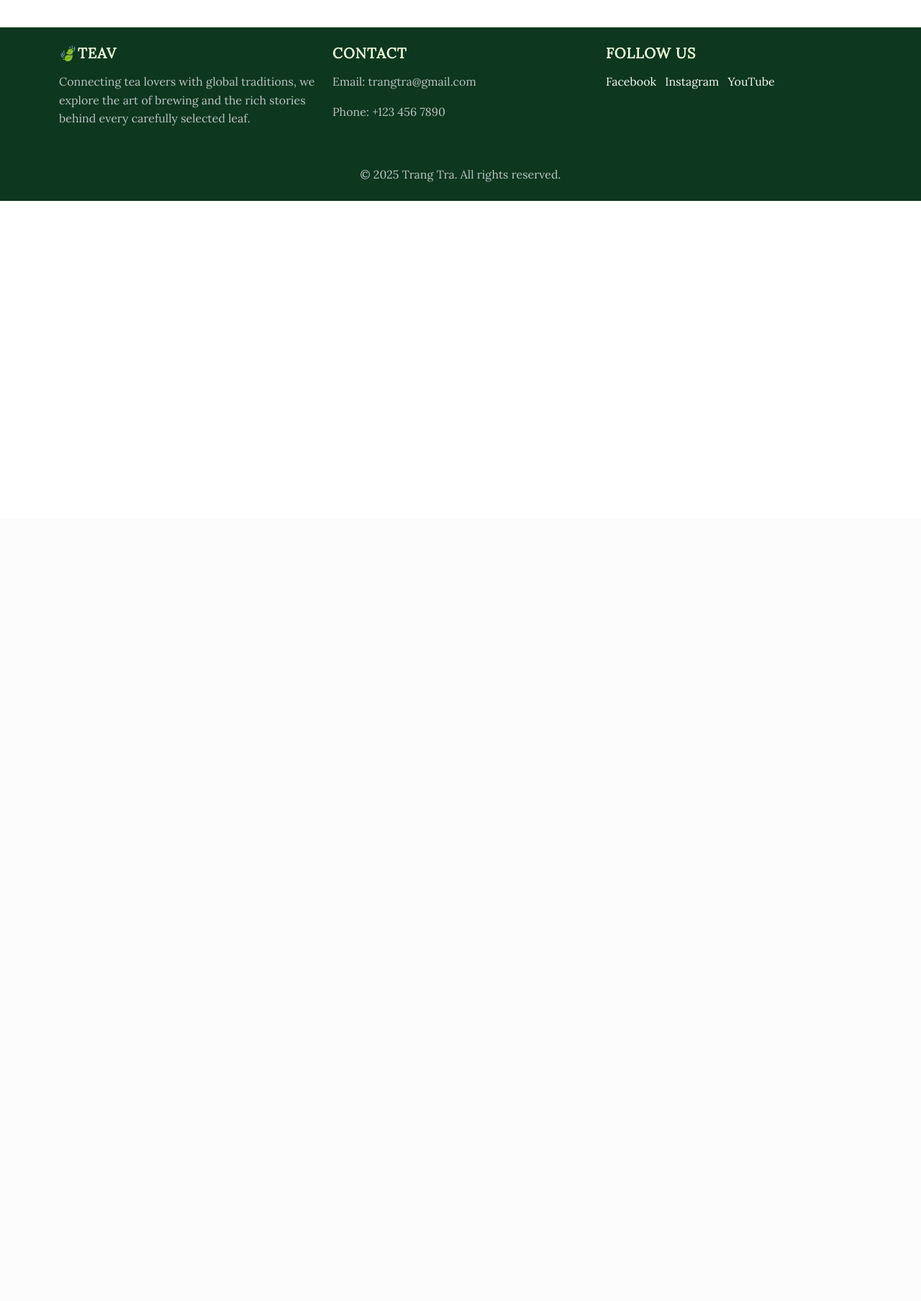
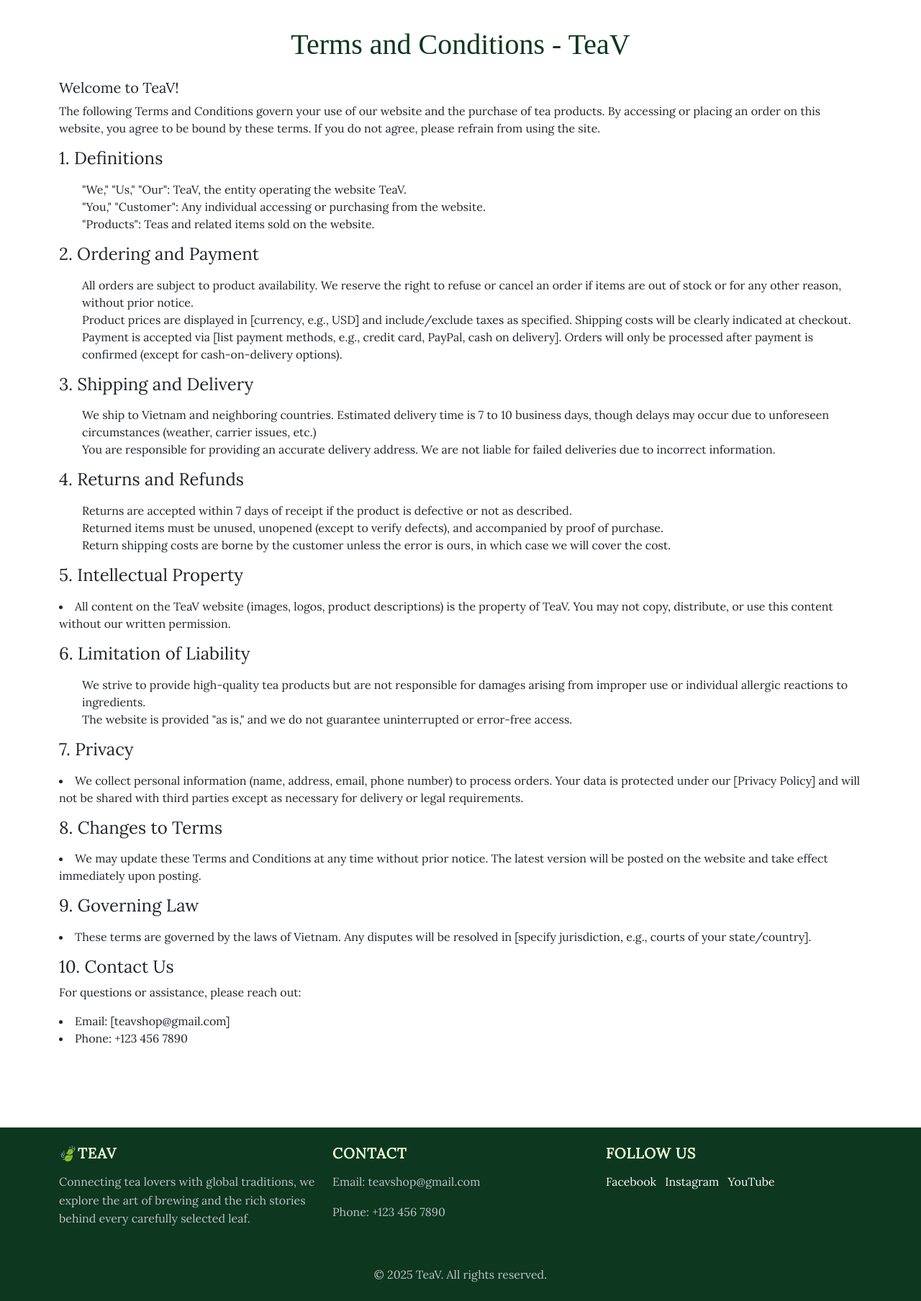
Before and after one commit to huynhthu214/TeaV, a PHP site: page /term.php in a window 1280 px wide. Shown: the part 80-1887 px from the top of the page at 72% size. Before the commit the page ends 359 px from the top, so only its background shows below. Run offline with PHP 8.4, Linux system fonts and the light colour scheme; some web fonts are replaced.

Commit message:
new term

```diff
--- a/Template_Report/demo/term.php
+++ b/Template_Report/demo/term.php
@@ -3,7 +3,93 @@
       $namePage = "Terms & Conditions";
       include "view/header.php";
     ?>
-    <main></main>
+    <main>
+      <div class="container">
+        <section class="blog py-5">
+          <h1 class="text-center mb-4">
+            Terms and Conditions - TeaV
+          </h1>
+
+          <h5>Welcome to TeaV!</h5>
+          <p>
+            The following Terms and Conditions govern your use of our website and
+            the purchase of tea products. By accessing or placing an order on this
+            website, you agree to be bound by these terms. If you do not agree,
+            please refrain from using the site.
+          </p>
+
+          <h4>1. Definitions</h4>
+          <p>
+            <ul>
+              <li>"We," "Us," "Our": TeaV, the entity operating the website TeaV.</li>
+              <li>"You," "Customer": Any individual accessing or purchasing from the website.</li>
+              <li>"Products": Teas and related items sold on the website.</li>
+            </ul>
+          </p>
+
+          <h4>2. Ordering and Payment</h4>
+          <p>
+            <ul>
+              <li>All orders are subject to product availability. We reserve the right to refuse or cancel an order if items are out of stock or for any other reason, without prior notice.</li>
+              <li>Product prices are displayed in [currency, e.g., USD] and include/exclude taxes as specified. Shipping costs will be clearly indicated at checkout.</li>
+              <li>Payment is accepted via [list payment methods, e.g., credit card, PayPal, cash on delivery]. Orders will only be processed after payment is confirmed (except for cash-on-delivery options).</li>
+            </ul>
+          </p>
+
+          <h4>3. Shipping and Delivery</h4>
+          <p>
+            <ul>
+              <li>We ship to Vietnam and neighboring countries. Estimated delivery time is 7 to 10 business days, though delays may occur due to unforeseen circumstances (weather, carrier issues, etc.)</li>
+              <li>You are responsible for providing an accurate delivery address. We are not liable for failed deliveries due to incorrect information.</li>
+            </ul>
+          </p>
+
+          <h4>4. Returns and Refunds</h4>
+          <p>
+            <ul>
+              <li>Returns are accepted within 7 days of receipt if the product is defective or not as described.</li>
+              <li>Returned items must be unused, unopened (except to verify defects), and accompanied by proof of purchase.</li>
+              <li>Return shipping costs are borne by the customer unless the error is ours, in which case we will cover the cost.</li>
+            </ul>
+          </p>
+
+          <h4>5. Intellectual Property</h4>
+          <p>
+            <li>All content on the TeaV website (images, logos, product descriptions) is the property of TeaV. You may not copy, distribute, or use this content without our written permission.</li>
+          </p>
+
+          <h4>6. Limitation of Liability</h4>
+          <p>
+            <ul>
+              <li>We strive to provide high-quality tea products but are not responsible for damages arising from improper use or individual allergic reactions to ingredients.</li>
+              <li>The website is provided "as is," and we do not guarantee uninterrupted or error-free access.</li>
+            </ul>
+          </p>
+
+          <h4>7. Privacy</h4>
+          <p>
+            <li>We collect personal information (name, address, email, phone number) to process orders. Your data is protected under our [Privacy Policy] and will not be shared with third parties except as necessary for delivery or legal requirements.</li>
+          </p>
+
+          <h4>8. Changes to Terms</h4>
+          <p>
+            <li>We may update these Terms and Conditions at any time without prior notice. The latest version will be posted on the website and take effect immediately upon posting.</li>
+          </p>
+
+          <h4>9. Governing Law</h4>
+          <p>
+            <li>These terms are governed by the laws of Vietnam. Any disputes will be resolved in [specify jurisdiction, e.g., courts of your state/country].</li>
+          </p>
+
+          <h4>10. Contact Us</h4>
+          <p>
+            For questions or assistance, please reach out:
+              <li>Email: [teavshop@gmail.com]</li>
+              <li>Phone: +123 456 7890</li>
+          </p>
+        </section>
+      </div>
+    </main>
     <!-- footer -->
     <?php
     include "view/footer.php";
--- a/Template_Report/demo/view/footer.php
+++ b/Template_Report/demo/view/footer.php
@@ -11,7 +11,7 @@
           </div>
           <div class="col-md-4">
             <h5>Contact</h5>
-            <p>Email: trangtra@gmail.com</p>
+            <p>Email: teavshop@gmail.com</p>
             <p>Phone: +123 456 7890</p>
           </div>
           <div class="col-md-4">
@@ -23,7 +23,7 @@
         </div>
         <div class="text-center mt-3">
           <p class="mb-0">
-            &copy; <span id="year"></span> 2025 Trang Tra. All rights reserved.
+            &copy; <span id="year"></span> 2025 TeaV. All rights reserved.
           </p>
         </div>
       </div>
```
